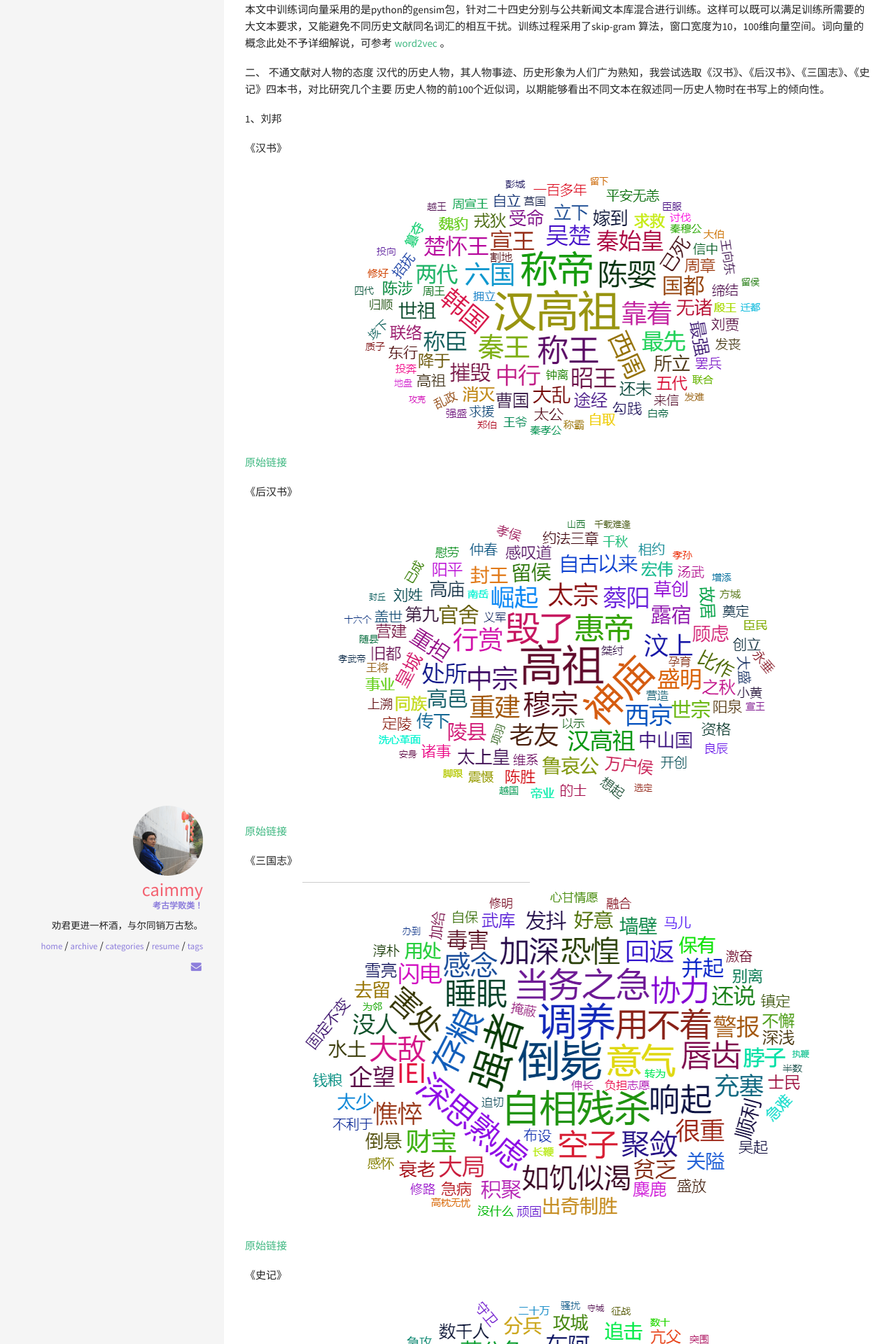
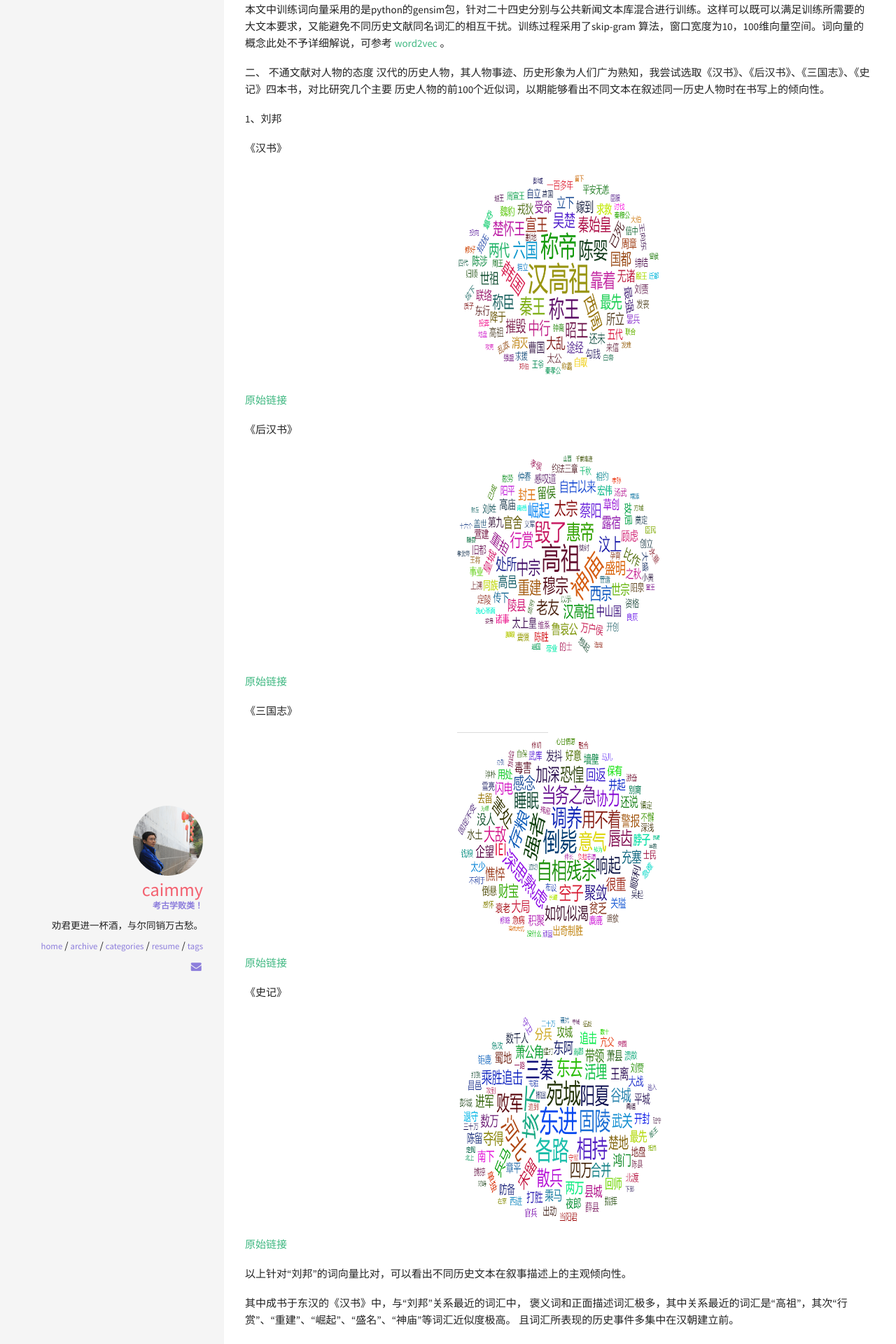
Before and after one commit to caimmy/caimmy.github.io, a Jekyll site: the page built from _posts/考古学/2020-04-05-prehistory-word2vec-01.md, in a window 1280 px wide. Shown: the part 472-2392 px from the top of the page at 70% size. Built offline with Jekyll 4.4.1, drawn with Linux system fonts in a browser that asks for light colours.

```diff
--- a/_posts/考古学/2020-04-05-prehistory-word2vec-01.md
+++ b/_posts/考古学/2020-04-05-prehistory-word2vec-01.md
@@ -25,25 +25,25 @@
 
    《汉书》
 
-   ![刘邦-《汉书》](/img/202004/hanshu_liubang_wv.png)
+   <img src="/img/202004/hanshu_liubang_wv.png" alt="刘邦-《汉书》" height="300" width="300">
 
    [原始链接](https://www.prehistory.cn/nlp/word2vec?posword=%E5%88%98%E9%82%A6&negword=&book=%E6%B1%89%E4%B9%A6)
 
    《后汉书》
 
-   ![刘邦-《后汉书》](/img/202004/houhanshu_liubang.png)
+   <img src="/img/202004/houhanshu_liubang.png" alt="刘邦-《后汉书》" width="300" height="300">
 
    [原始链接](https://www.prehistory.cn/nlp/word2vec?posword=%E5%88%98%E9%82%A6&negword=&book=%E5%90%8E%E6%B1%89%E4%B9%A6)
 
    《三国志》
 
-   ![刘邦-《三国志》](/img/202004/sanguozhi_liubang.png)
+   <img src="/img/202004/sanguozhi_liubang.png" alt="刘邦-《三国志》" width="300" height="300">
 
    [原始链接](https://www.prehistory.cn/nlp/word2vec?posword=%E5%88%98%E9%82%A6&negword=&book=%E4%B8%89%E5%9B%BD%E5%BF%97)
 
    《史记》
 
-   ![刘邦-《史记》](/img/202004/shiji_liubang.png)
+   <img src="/img/202004/shiji_liubang.png" alt="刘邦-《史记》" width="300" height="300">
 
    [原始链接](https://www.prehistory.cn/nlp/word2vec?posword=%E5%88%98%E9%82%A6&negword=&book=%E5%8F%B2%E8%AE%B0)
 
```
